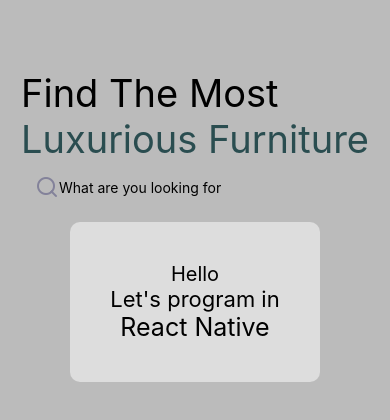
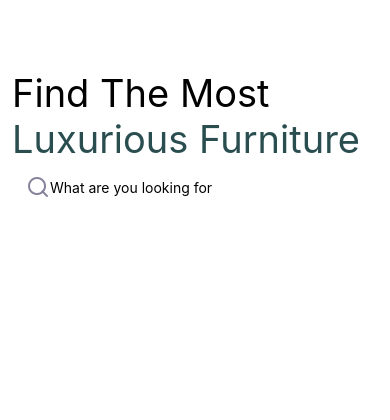
Before and after one commit to HanselTita/Ecommerce_app, a React Native app in the folder react_native_ecommerce/: screen / in a window 390 px wide. Shown: the top 420 px of the page. Built offline with nearby package versions, Linux system fonts and the light colour scheme.

Commit message:
Feat: SafeAreaView in App.js

```diff
--- a/react_native_ecommerce/App.js
+++ b/react_native_ecommerce/App.js
@@ -1,40 +1,14 @@
-import { Text, View, StyleSheet } from "react-native"
+import {SafeAreaView } from "react-native"
 import WelcomeView from "./src/components/WelcomeView"
 
 export default function App() {
   return (
-    <View style={styles.container}>
+   <SafeAreaView>
       <WelcomeView />
-
-      <View style={styles.box}>
-        <Text style={{ fontSize: 20 }}>Hello</Text>
-        <Text style={{ fontSize: 22 }}>Let's program in</Text>
-        <Text style={{ fontSize: 25 }}>React Native</Text>
-      </View>
-    </View>
+   </SafeAreaView>
   )
 }
 
-const styles = StyleSheet.create({
-  container: {
-    flexDirection: "column",
-    flex: 1,
-    alignItems: "center",
-
-    backgroundColor: "#bbb",
-  },
-
-  box: {
-    flexDirection: "column",
-
-    backgroundColor: "#ddd",
-    justifyContent: "center",
-    alignItems: "center",
-    borderRadius: 10,
-    marginTop: 10,
-    padding: 40,
-  },
-})
 
 /**Creating a component and running it in the default component
  * The created component must return jxx.
@@ -44,3 +18,6 @@
 /** margin give you spacing outside your view while padding gives you spaving within your view */
 
 /**Adding touchableOpacity with replaces onClick of javascript */
+
+/** It is cleaner to use SafeAreaView, which comes with its own components
+ *  and remove the View Items */
```
